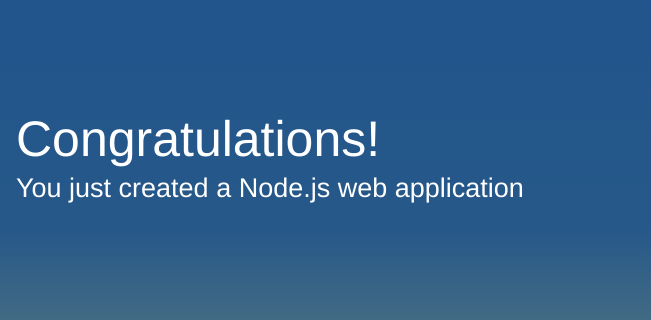
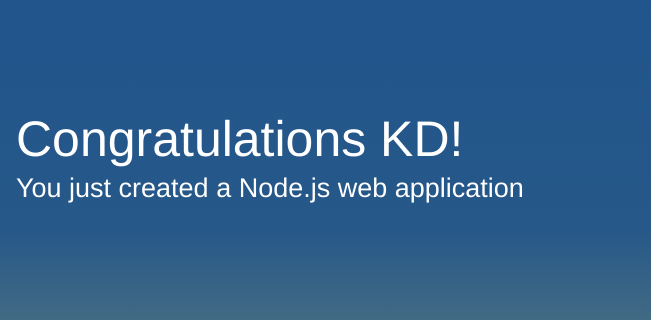
Before and after one commit to perception30/node-web, a website: page public/index.html in a window 1280 px wide. Shown: the part 171-491 px from the top of the page, 629-1280 px from the left. Drawn offline with Linux system fonts and the light colour scheme.

Commit message:
Update index.html

```diff
--- a/public/index.html
+++ b/public/index.html
@@ -58,7 +58,7 @@
         <div class="message">
             <a class="twitter-link" href="http://twitter.com/home/?status=I%20created%20a%20project%20with%20AWS%20CodeStar!%20%23AWS%20%23AWSCodeStar%20https%3A%2F%2Faws.amazon.com%2Fcodestar"><img src="assets/img/tweet.svg" /></a>
             <div class="text">
-                <h1>Congratulations!</h1>
+                <h1>Congratulations KD!</h1>
                 <h2>You just created a Node.js web application</h2>
             </div>
         </div>
```
